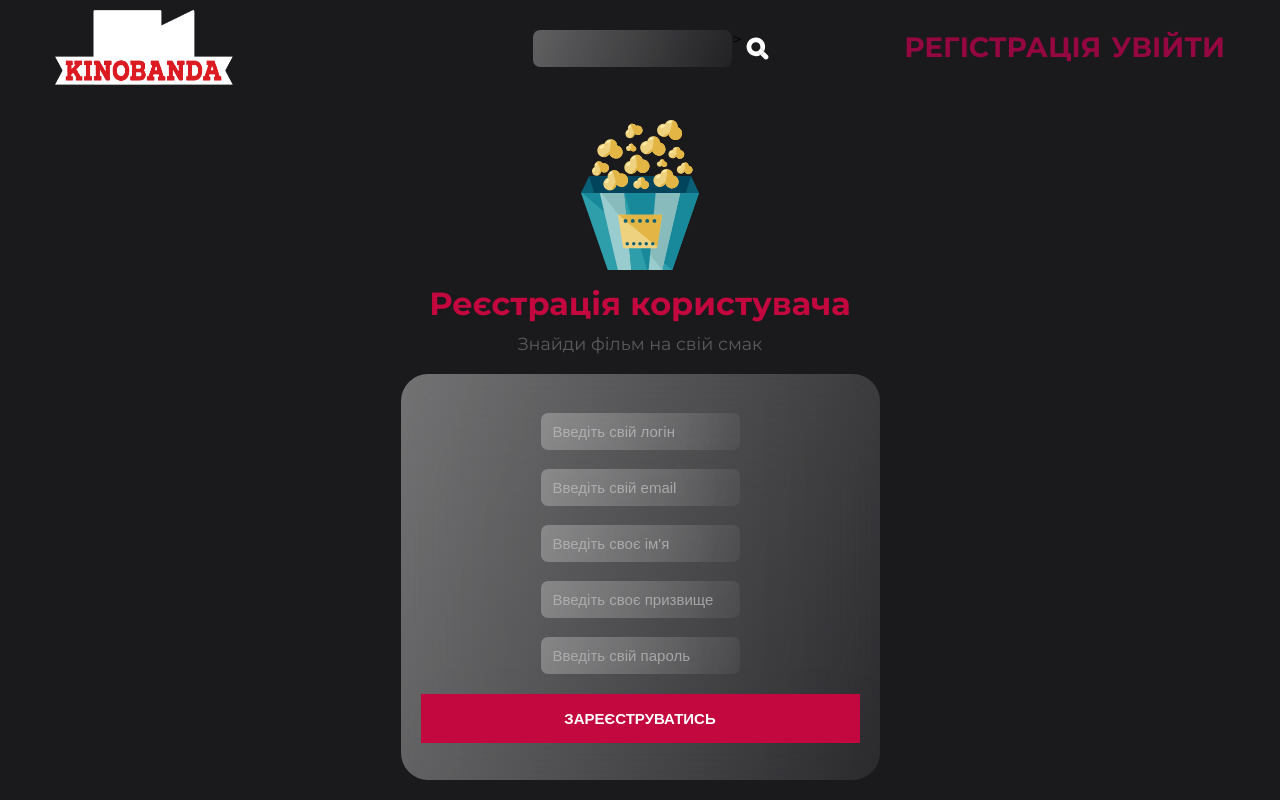
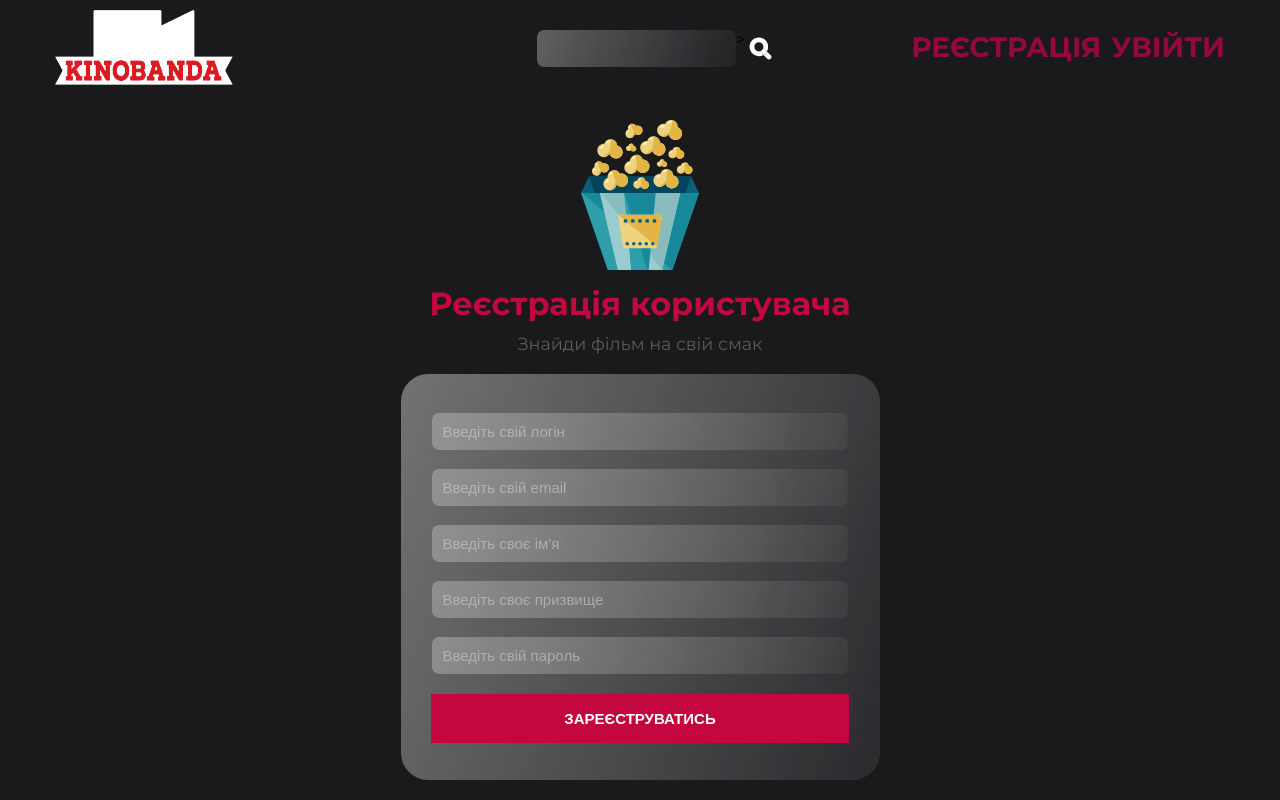
Before and after one commit to Maxnightik/kinobanda, a PHP site: page /pages/register.php in a window 1280 px wide. Run offline with PHP 8.4, Linux system fonts and the light colour scheme.

Commit message:
register

```diff
--- /dev/null
+++ b/css/register.css
@@ -0,0 +1,22 @@
+#register-form {
+  text-align: center;
+}
+
+#register-form input {
+  max-width: 90% !important;
+
+  padding: 10px;
+  width: 100%;
+}
+
+#register-form input::placeholder {
+  color: #fff;
+}
+
+#register-button {
+  max-width: 95%;
+}
+
+#register-area p {
+  text-align: center;
+}
--- a/css/style.css
+++ b/css/style.css
@@ -67,7 +67,6 @@ header {
   font-size: 15px;
   max-width: 175px;
   outline: none;
-  text-align: center;
 }
 /*FILTER BLOCK*/
 .main-filter {
@@ -174,8 +173,7 @@ header {
   max-height: 60px;
 }
 
-.filter-data input,
-.reg input {
+.filter-data input {
   padding: 10px 12px;
   background: linear-gradient(
     109.46deg,
@@ -190,10 +188,6 @@ header {
   font-size: 15px;
   max-width: 175px;
   outline: none;
-}
-
-.reg input::placeholder {
-  color: #fff;
 }
 
 .filter-data input:focus {
@@ -249,10 +243,6 @@ header {
   background: #ffffff;
   color: #c3073f;
   cursor: pointer;
-}
-
-.filter-bottom {
-  text-align: center;
 }
 
 /* SEARCH*/
--- a/include/header.php
+++ b/include/header.php
@@ -15,6 +15,7 @@ $siteName = "http://kinobanda/";
     <title>Kinobanda</title>
     <link rel="stylesheet" href="<?php $documentRoot ?>/css/style.css">
     <link rel="stylesheet" href="<?php $documentRoot ?>/css/login.css">
+    <link rel="stylesheet" href="<?php $documentRoot ?>/css/register.css">
     <link href="https://fonts.googleapis.com/css2?family=Montserrat:wght@400;700;800&display=swap" rel="stylesheet" />
     <script src="https://ajax.googleapis.com/ajax/libs/jquery/3.6.0/jquery.min.js"></script>
 </head>
@@ -28,7 +29,7 @@ $siteName = "http://kinobanda/";
                             alt="logo" /></a>
                 </div>
                 <a class="sign" href="/pages/login.php">Увiйти</a>
-                <a class="rega" href="/pages/register.php">Регiстрацiя</a>
+                <a class="rega" href="/pages/register.php">Реєстрація</a>
                 <div class="search"><input type="text" name="search">><img src="<?php $documentRoot ?>/image/search.svg"
                         alt="search" /></div>
 
--- a/pages/register.php
+++ b/pages/register.php
@@ -49,9 +49,9 @@ echo "<h2>Помилка</h2>" . mysqli_error($connect);
             <p>Знайди фільм на свій смак</p>
         </div>
 
-        <div class="filter-bottom">
-            <form action="register.php" method="POST">
-                <div class="reg">
+        <div class="filter-bottom" id="register-area">
+            <form action="register.php" id="register-form" method="POST">
+                <div class="filter-data">
                     </br>
                     <input type="text" name="nickname" placeholder="Введіть свiй логiн ">
                     </br>
@@ -71,7 +71,7 @@ echo "<h2>Помилка</h2>" . mysqli_error($connect);
 
                     <input type="password" name="password" placeholder="Введіть свій пароль">
 
-                    <button type="submit" class="filter-btn">Зареєструватись</button>
+                    <button type="submit" class="filter-btn" id="register-button">Зареєструватись</button>
             </form>
         </div>
         </div>
```
Also changed, not shown: films.sql (+18 -14 lines), index.php (+5 -4 lines).
